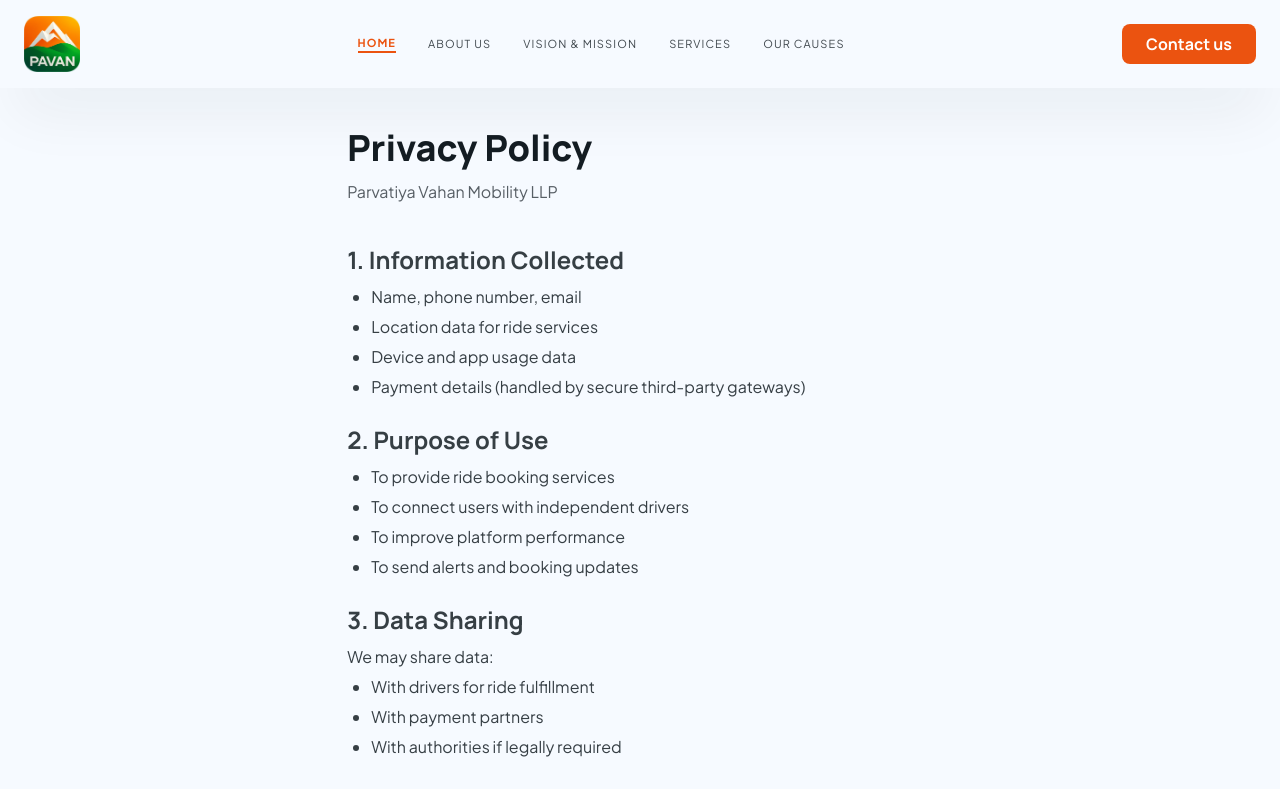
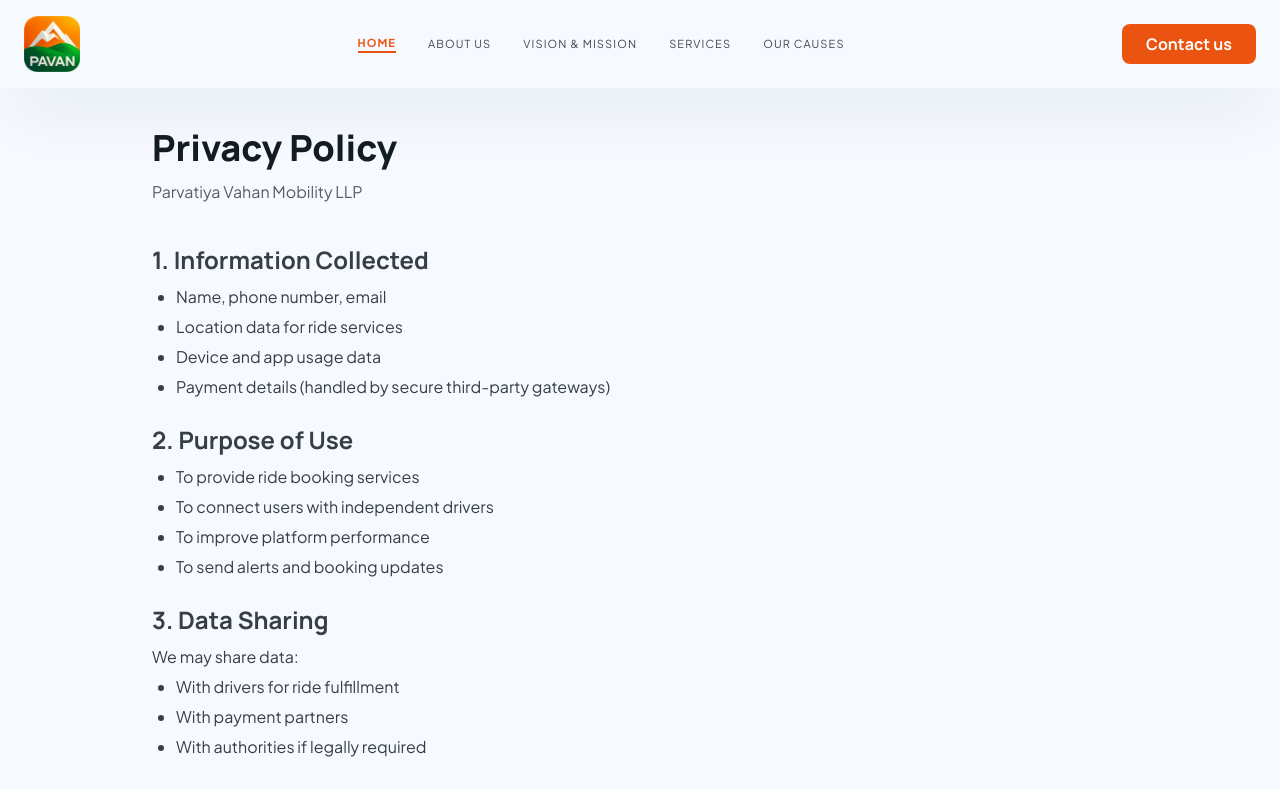
Before and after one commit to Rahulchauhan50/parvatiya_vahan_landingpage, a React (Vite) app: page /privacy-policy in a window 1280 px wide. Shown: the top 789 px of the page. Built offline with nearby package versions, Linux system fonts and the light colour scheme.

Commit message:
updated privacy and t&c page

```diff
--- a/src/pages/PrivacyPolicyPage.tsx
+++ b/src/pages/PrivacyPolicyPage.tsx
@@ -6,7 +6,8 @@
     <div className="min-h-screen flex flex-col bg-surface text-on-background">
       <Navbar />
 
-      <main className="grow max-w-5xl mx-auto px-4 sm:px-6 pt-32 pb-10 sm:pb-14">
+      <main className="grow w-full">
+        <div className="w-full max-w-5xl mx-auto px-4 sm:px-6 pt-32 pb-10 sm:pb-14">
           <h1 className="font-headline text-3xl sm:text-4xl font-extrabold mb-3">Privacy Policy</h1>
           <p className="text-on-background/70 mb-10">Parvatiya Vahan Mobility LLP</p>
 
@@ -61,6 +62,7 @@
               <p>Email: parvatiyavahan@gmail.com</p>
             </div>
           </section>
+        </div>
       </main>
 
       <Footer />
--- a/src/pages/TermsConditionsPage.tsx
+++ b/src/pages/TermsConditionsPage.tsx
@@ -6,7 +6,8 @@
     <div className="min-h-screen flex flex-col bg-surface text-on-background">
       <Navbar />
 
-      <main className="grow max-w-5xl mx-auto px-4 sm:px-6 pt-32 pb-10 sm:pb-14 space-y-12">
+      <main className="grow w-full">
+        <div className="w-full max-w-5xl mx-auto px-4 sm:px-6 pt-32 pb-10 sm:pb-14 space-y-12">
           <section>
             <h1 className="font-headline text-3xl sm:text-4xl font-extrabold mb-3">Terms &amp; Conditions</h1>
             <p className="text-on-background/70 mb-8">Parvatiya Vahan Mobility LLP</p>
@@ -193,6 +194,7 @@
               users agree to indemnify and hold harmless Parvatiya Vahan LLP from any claims.
             </p>
           </section>
+        </div>
       </main>
 
       <Footer />
```
Lines whose indentation alone changed are shown as unchanged.
